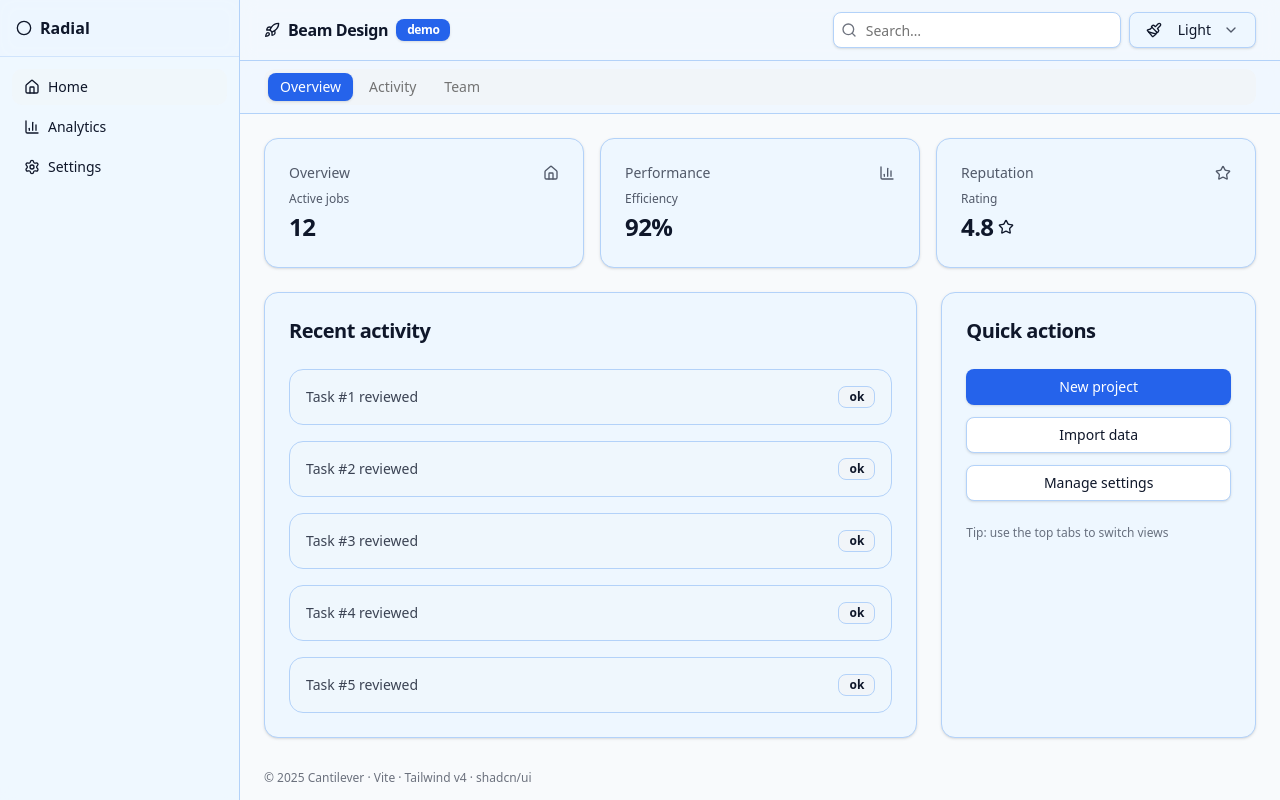
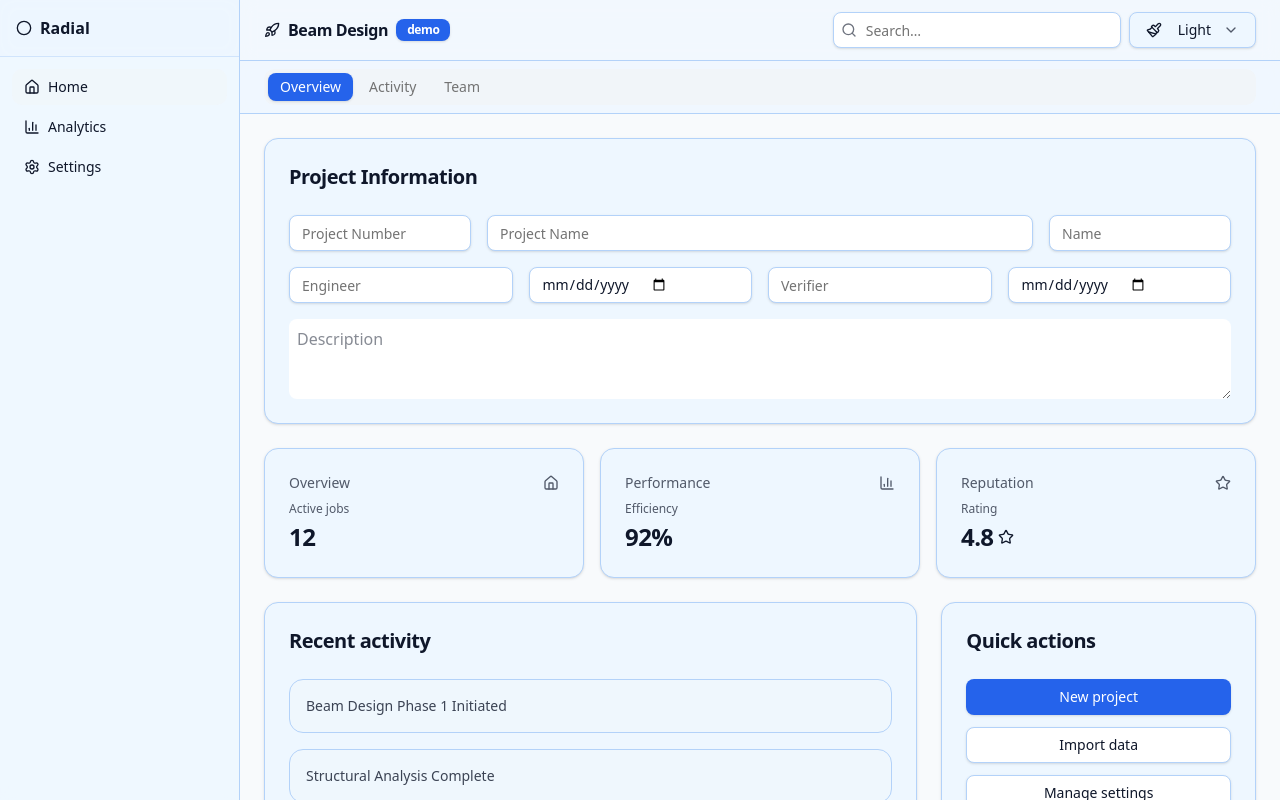
Before and after one commit to dhadley70/BeamDesignTS, a React (Vite) app: page / in a window 1280 px wide. Shown: the top 800 px of the page. Built offline with nearby package versions, Linux system fonts and the light colour scheme.

Commit message:
Refactor useProjectInfo hook for improved local storage management

```diff
--- a/src/App.tsx
+++ b/src/App.tsx
@@ -1,4 +1,16 @@
 import { useEffect, useMemo, useRef, useState } from "react"
+
+interface ProjectInfoState {
+  projectNumber?: string
+  projectName?: string
+  name?: string
+  engineer?: string
+  engineerDate?: string
+  verifier?: string
+  verifierDate?: string
+  description?: string
+}
+
 import { Card, CardContent, CardHeader, CardTitle, CardFooter } from "@/components/ui/card"
 import { Button } from "@/components/ui/button"
 import { Input } from "@/components/ui/input"
@@ -136,10 +148,44 @@ function ThemeDropdown({
   )
 }
 
+/* ---------------- Project Info Hook ---------------- */
+function useProjectInfo() {
+  const [projectInfo, setProjectInfoState] = useState({
+    projectNumber: '',
+    projectName: '',
+    name: '',
+    engineer: '',
+    engineerDate: '',
+    verifier: '',
+    verifierDate: '',
+    description: ''
+  })
+
+  // Load from local storage on initial render
+  useEffect(() => {
+    const savedProjectInfo = localStorage.getItem('projectInfo')
+    if (savedProjectInfo) {
+      setProjectInfoState(JSON.parse(savedProjectInfo))
+    }
+  }, [])
+
+  // Save to local storage whenever projectInfo changes
+  const setProjectInfo = (updates: Partial<typeof projectInfo>) => {
+    const newProjectInfo = { ...projectInfo, ...updates }
+    setProjectInfoState(newProjectInfo)
+    localStorage.setItem('projectInfo', JSON.stringify(newProjectInfo))
+  }
+
+  // Optional: No alias function needed
+
+  return [projectInfo, setProjectInfo] as const
+}
+
 /* ---------------- App ---------------- */
 export default function App() {
   const [mobileOpen, setMobileOpen] = useState(false)
   const [theme, setTheme] = useTheme()
+  const [projectInfo, setProjectInfo] = useProjectInfo()
 
   return (
     <div className="relative min-h-screen overflow-x-hidden text-[var(--text)] bg-[var(--bg)]">
@@ -253,6 +299,71 @@ export default function App() {
       <main className="relative mx-auto max-w-7xl p-4 md:ml-[240px] md:p-6 overflow-x-hidden">
         <Tabs defaultValue="overview">
           <TabsContent value="overview" className="mt-0">
+            <Card className="mb-6 bg-[var(--card)] text-[var(--text)] border-[color:var(--border)]">
+              <CardHeader>
+                <CardTitle className="text-xl">Project Information</CardTitle>
+              </CardHeader>
+              <CardContent className="space-y-4">
+                <div className="grid grid-cols-[0.2fr_0.6fr_0.2fr] gap-4">
+                  <Input
+                    placeholder="Project Number"
+                    value={projectInfo.projectNumber || ''}
+                    onChange={(e) => setProjectInfo({ projectNumber: e.target.value })}
+                    className="w-full bg-[var(--input)] text-[var(--text)] border-[color:var(--border)]"
+                  />
+                  <Input
+                    placeholder="Project Name"
+                    value={projectInfo.projectName || ''}
+                    onChange={(e) => setProjectInfo({ projectName: e.target.value })}
+                    className="w-full bg-[var(--input)] text-[var(--text)] border-[color:var(--border)]"
+                  />
+                  <Input
+                    placeholder="Name"
+                    value={projectInfo.name || ''}
+                    onChange={(e) => setProjectInfo({ name: e.target.value })}
+                    className="w-full bg-[var(--input)] text-[var(--text)] border-[color:var(--border)]"
+                  />
+                </div>
+
+                <div className="grid grid-cols-[0.25fr_0.25fr_0.25fr_0.25fr] gap-4">
+                  <Input
+                    placeholder="Engineer"
+                    value={projectInfo.engineer || ''}
+                    onChange={(e) => setProjectInfo({ engineer: e.target.value })}
+                    className="w-full bg-[var(--input)] text-[var(--text)] border-[color:var(--border)]"
+                  />
+                  <Input
+                    type="date"
+                    value={projectInfo.engineerDate || ''}
+                    onChange={(e) => setProjectInfo({ engineerDate: e.target.value })}
+                    className="w-full bg-[var(--input)] text-[var(--text)] border-[color:var(--border)]"
+                  />
+                  <Input
+                    placeholder="Verifier"
+                    value={projectInfo.verifier || ''}
+                    onChange={(e) => setProjectInfo({ verifier: e.target.value })}
+                    className="w-full bg-[var(--input)] text-[var(--text)] border-[color:var(--border)]"
+                  />
+                  <Input
+                    type="date"
+                    value={projectInfo.verifierDate || ''}
+                    onChange={(e) => setProjectInfo({ verifierDate: e.target.value })}
+                    className="w-full bg-[var(--input)] text-[var(--text)] border-[color:var(--border)]"
+                  />
+                </div>
+
+                <div className="grid grid-cols-1 gap-4">
+                  <textarea
+                    placeholder="Description"
+                    value={projectInfo.description || ''}
+                    onChange={(e) => setProjectInfo({ description: e.target.value })}
+                    className="w-full bg-[var(--input)] text-[var(--text)] border-[color:var(--border)] h-20 rounded-md p-2 resize-y"
+                    rows={4}
+                  />
+                </div>
+              </CardContent>
+            </Card>
+
             <div className="grid gap-4 md:grid-cols-3">
               <StatCard
                 title="Overview"
@@ -284,13 +395,18 @@ export default function App() {
                   <CardTitle className="text-xl">Recent activity</CardTitle>
                 </CardHeader>
                 <CardContent className="space-y-4">
-                  {Array.from({ length: 5 }).map((_, i) => (
+                  {[
+                    "Beam Design Phase 1 Initiated",
+                    "Structural Analysis Complete",
+                    "Material Procurement Update",
+                    "Environmental Impact Assessment",
+                    "Client Consultation Scheduled"
+                  ].map((projectInfo, i) => (
                     <div
                       key={i}
                       className="flex items-center justify-between rounded-xl border border-[color:var(--border)] bg-[var(--muted)]/40 p-4"
                     >
-                      <div className="text-sm opacity-80">Task #{i + 1} reviewed</div>
-                      <Badge variant="secondary" className="bg-[var(--muted)] text-[var(--text)] border-[color:var(--border)]">ok</Badge>
+                      <div className="text-sm opacity-80">{projectInfo}</div>
                     </div>
                   ))}
                 </CardContent>
```
